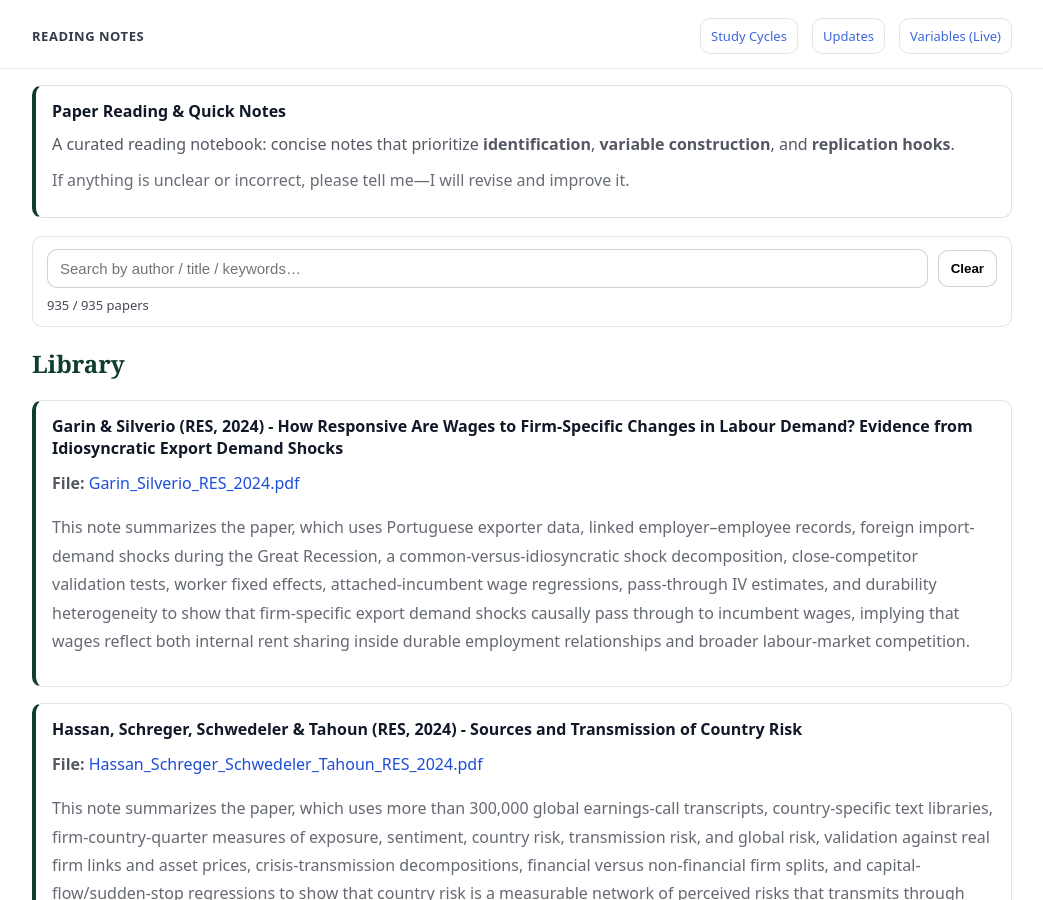
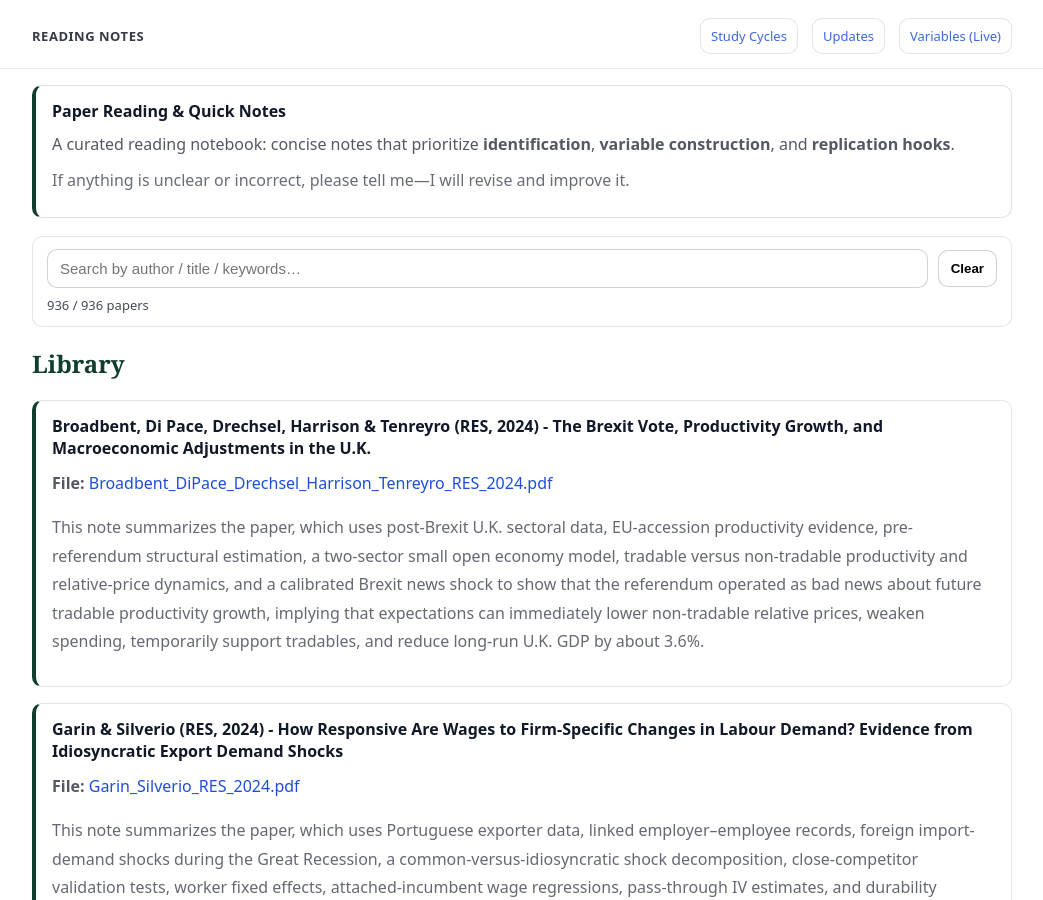
Before and after one commit to yaxinzn/study-archive, a Jekyll site: the page built from reading/index.md, in a window 1280 px wide and 900 px high. Shown: the whole window, without its empty margins (118-1161 px from the left). Built offline with Jekyll 4.4.1, drawn with Linux system fonts in a browser that asks for light colours.

Commit message:
Reading: add/update Broadbent_DiPace_Drechsel_Harrison_Tenreyro_RES_2024.pdf

```diff
--- a/_data/reading.yml
+++ b/_data/reading.yml
@@ -1,3 +1,7 @@
+- title: "Broadbent, Di Pace, Drechsel, Harrison & Tenreyro (RES, 2024) - The Brexit Vote, Productivity Growth, and Macroeconomic Adjustments in the U.K."
+  file: "Broadbent_DiPace_Drechsel_Harrison_Tenreyro_RES_2024.pdf"
+  desc: "This note summarizes the paper, which uses post-Brexit U.K. sectoral data, EU-accession productivity evidence, pre-referendum structural estimation, a two-sector small open economy model, tradable versus non-tradable productivity and relative-price dynamics, and a calibrated Brexit news shock to show that the referendum operated as bad news about future tradable productivity growth, implying that expectations can immediately lower non-tradable relative prices, weaken spending, temporarily support tradables, and reduce long-run U.K. GDP by about 3.6%."
+
 - title: "Garin & Silverio (RES, 2024) - How Responsive Are Wages to Firm-Specific Changes in Labour Demand? Evidence from Idiosyncratic Export Demand Shocks"
   file: "Garin_Silverio_RES_2024.pdf"
   desc: "This note summarizes the paper, which uses Portuguese exporter data, linked employer–employee records, foreign import-demand shocks during the Great Recession, a common-versus-idiosyncratic shock decomposition, close-competitor validation tests, worker fixed effects, attached-incumbent wage regressions, pass-through IV estimates, and durability heterogeneity to show that firm-specific export demand shocks causally pass through to incumbent wages, implying that wages reflect both internal rent sharing inside durable employment relationships and broader labour-market competition."
```
Also changed, not shown: 1 other file.
